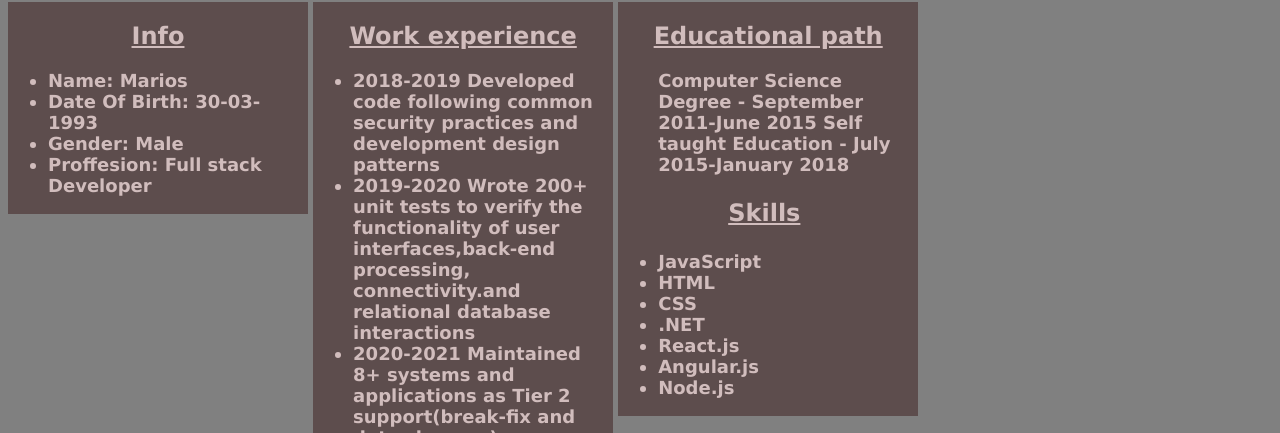
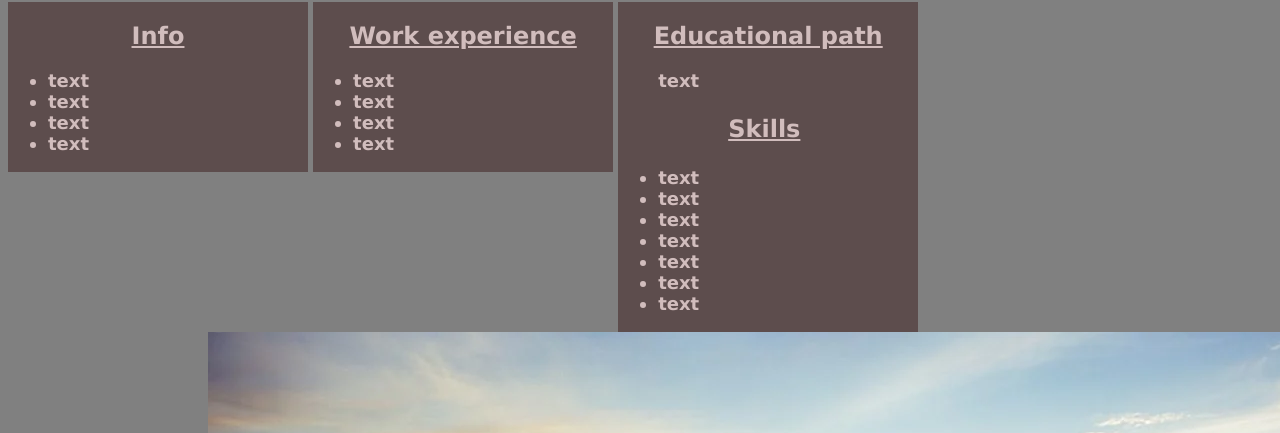
Before and after one commit to satwswy/EPICODE-D5-Homework, a plain HTML site: page index.html in a window 1280 px wide. Shown: the part 519-952 px from the top of the page. Drawn offline with Linux system fonts and the light colour scheme.

Commit message:
changed some text

```diff
--- a/index.html
+++ b/index.html
@@ -330,37 +330,35 @@
         <div id="firstlist">
             <h2 id="h3">Info</h2>
             <ul>
-                <li>Name: Marios</li>
-                <li>Date Of Birth: 30-03-1993</li>
-                <li>Gender: Male</li>
-                <li>Proffesion: Full stack Developer</li>
+                <li>text</li>
+                <li>text</li>
+                <li>text</li>
+                <li>text</li>
             </ul>
         </div>
 
         <div id="secondlist">
             <h2 id="work">Work experience</h2>
             <ul>
-                <li>2018-2019 Developed code following common security practices and development design patterns</li>
-                <li>2019-2020 Wrote 200+ unit tests to verify the functionality of user interfaces,back-end processing,
-                    connectivity.and relational database interactions
+                <li>text</li>
+                <li>text
                 </li>
-                <li>2020-2021 Maintained 8+ systems and applications as Tier 2 support(break-fix and data changes)</li>
-                <li>2021-until now Implemented 25+ system and application designs</li>
+                <li>text</li>
+                <li>text</li>
             </ul>
         </div>
         <div id="thirdlist">
             <h2 id="edu">Educational path</h2>
             <ul>
-               Computer Science Degree -  September 2011-June 2015
-                Self taught Education - July 2015-January 2018
+               text
                 <h3 id="Skills">Skills</h3>
-                <li>JavaScript</li>
-                <li>HTML</li>
-                <li>CSS</li>
-                <li>.NET</li>
-                <li>React.js</li>
-                <li>Angular.js</li>
-                <li>Node.js</li>
+                <li>text</li>
+                <li>text</li>
+                <li>text</li>
+                <li>text</li>
+                <li>text</li>
+                <li>text</li>
+                <li>text</li>
             </ul>
         </div>
     </div>
```
